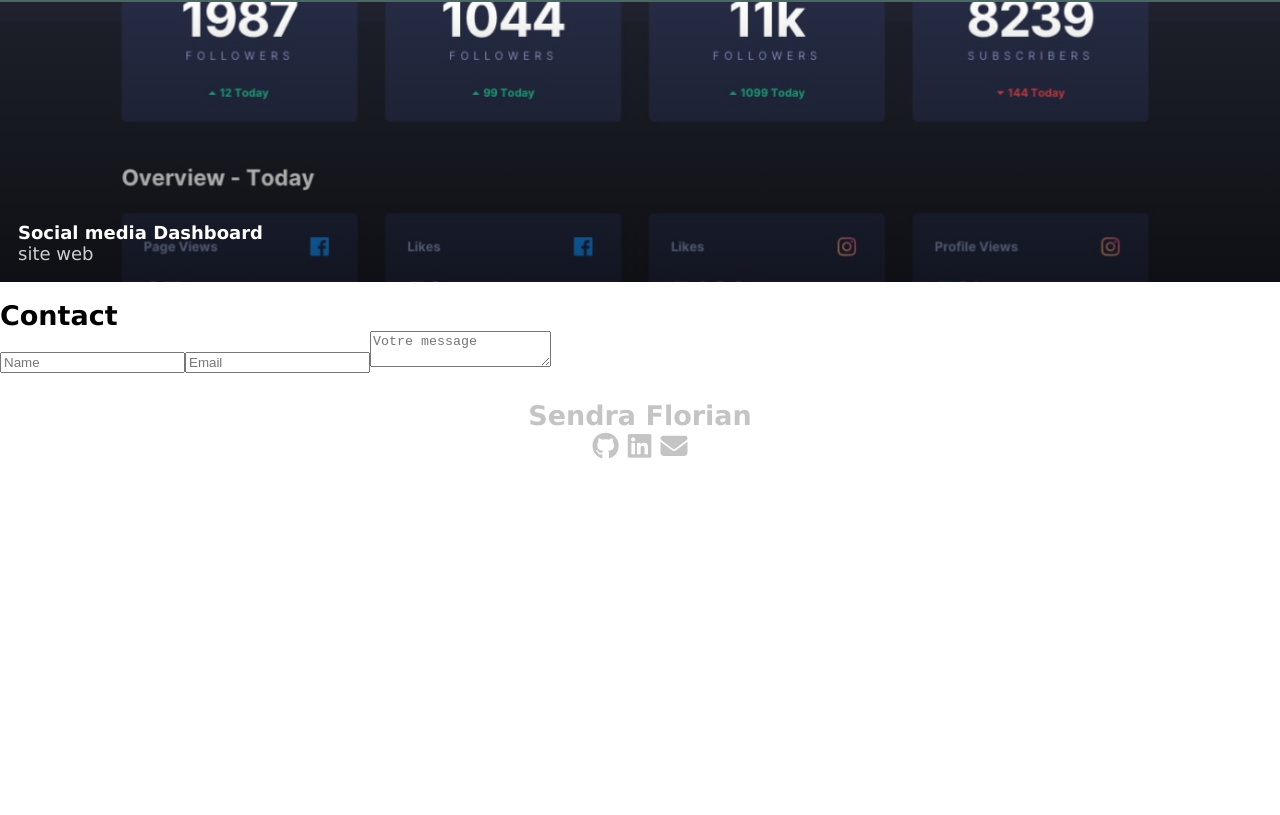
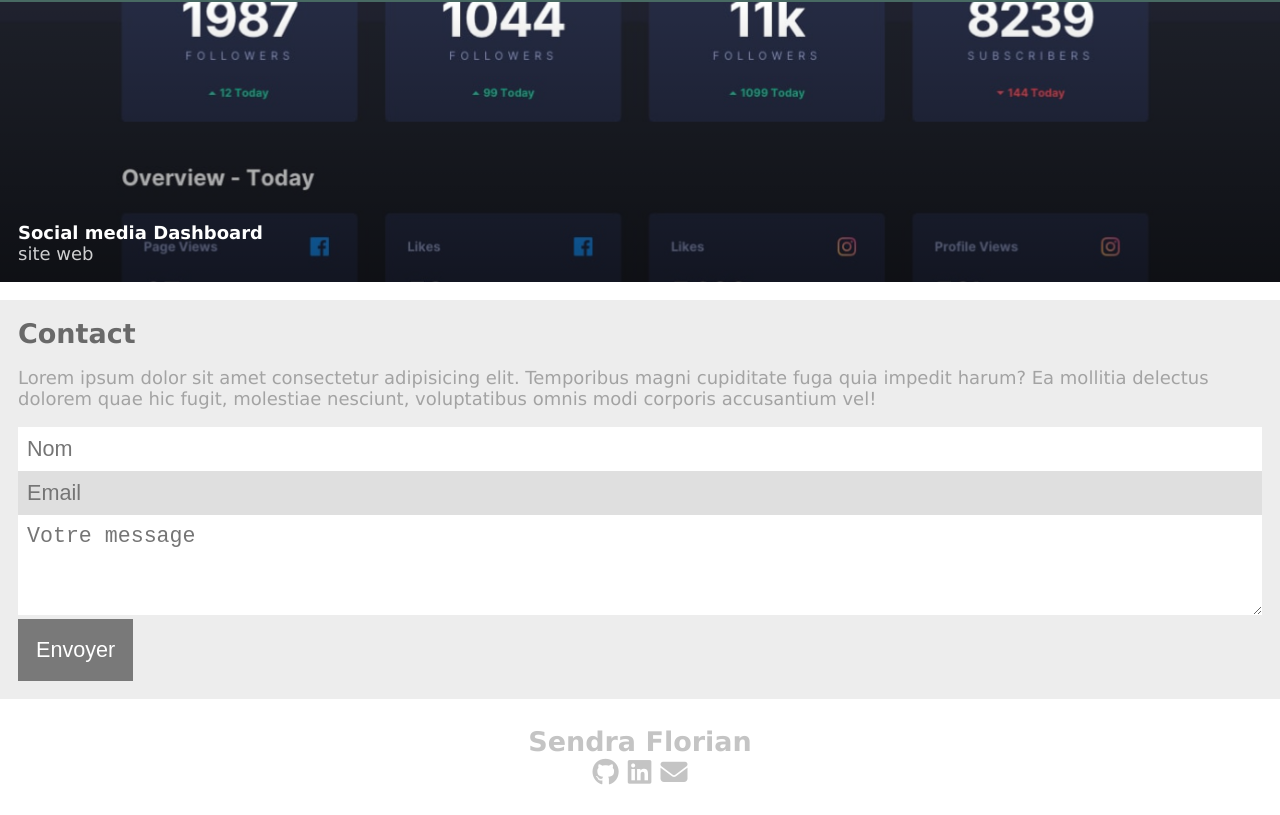
Before and after one commit to Flow2510/Portfolio, a React (Vite) app: page / in a window 1280 px wide. Shown: the part 2161-2976 px from the top of the page. Before the commit the page ends 2650 px from the top, so only its background shows below. Built offline with nearby package versions, Linux system fonts and the light colour scheme.

Commit message:
ajout de quelques regles css

```diff
--- a/src/components/contact/contact.jsx
+++ b/src/components/contact/contact.jsx
@@ -1,9 +1,11 @@
 import Form from "../form/form";
+import './contact.scss';
 
 export default function Contact(){
     return(
-        <section>
-            <h2>Contact</h2>
+        <section className="contact">
+            <h2 className="contact__title">Contact</h2>
+            <p className="contact__text">Lorem ipsum dolor sit amet consectetur adipisicing elit. Temporibus magni cupiditate fuga quia impedit harum? Ea mollitia delectus dolorem quae hic fugit, molestiae nesciunt, voluptatibus omnis modi corporis accusantium vel!</p>
             <Form />
         </section>
     )
--- /dev/null
+++ b/src/components/contact/contact.scss
@@ -0,0 +1,13 @@
+.contact{
+    padding: 1rem;
+    color: #a3a3a3;
+    background-color: #ededed;
+
+    &__title{
+        color: #696969;
+    }
+
+    &__text{
+        padding: 1rem 0;
+    }
+}
--- a/src/components/form/form.jsx
+++ b/src/components/form/form.jsx
@@ -1,15 +1,20 @@
 import './form.scss';
 
 export default function Form() {
+    const handleClick = (e) => {
+        e.preventDefault();
+    }
+
     return(
-            <form action="">
-                <label htmlFor="">
-                    <input type="text" name="" id="" placeholder='Name'/>
+            <form action="submit" className='form'>
+                <label htmlFor="" className='form__label'>
+                    <input className='form__label-input' type="text" name="" id="" placeholder='Nom'/>
                 </label>
-                <label htmlFor="">
-                    <input type="email" name="" id="" placeholder='Email'/>
+                <label htmlFor="" className='form__label'>
+                    <input className='form__label-input form__label-input-email' type="email" name="" id="" placeholder='Email'/>
                 </label>
-                <textarea name="" id="" placeholder='Votre message'></textarea>
+                <textarea className='form__textarea' name="" id="" placeholder='Votre message'></textarea>
+                <button className='form__button' onClick={handleClick} type="submit">Envoyer</button>
             </form>
     )
 }
--- a/src/components/form/form.scss
+++ b/src/components/form/form.scss
@@ -0,0 +1,32 @@
+.form{
+
+    &__label{
+
+        &-input{
+            width: 100%;
+            padding: 0.5rem;
+            border: none;
+            font-size: 1.2rem;
+        }
+
+        &-input-email{
+            background-color: #dfdfdf;
+        }
+    }
+
+    &__textarea{
+        width: 100%;
+        height: 100px;
+        padding: 0.5rem;
+        border: none;
+        font-size: 1.2rem;
+    }
+
+    &__button{
+        border: none;
+        padding: 1rem;
+        color: white;
+        background: #797979;
+        font-size: 1.2rem;
+    }
+}
--- a/src/components/header/header.jsx
+++ b/src/components/header/header.jsx
@@ -26,7 +26,9 @@ export default function Header() {
                             Contact
                         </Link>
                         <div className="header__social">
-                        {/* icônes médias sociaux */}
+                            <Link className="footer__social-link"><i className="fa-brands fa-github"></i></Link>
+                            <Link className="footer__social-link"><i className="fa-brands fa-linkedin"></i></Link>
+                            <Link className="footer__social-link"><i className="fa-solid fa-envelope"></i></Link>
                         </div>
                     </div>
                 </div>
--- a/src/components/header/header.scss
+++ b/src/components/header/header.scss
@@ -62,4 +62,10 @@
             color: white;
         }
     }
+
+    &__social{
+        display: flex;
+        gap: 1rem;
+        font-size: 1.5rem;
+    }
 }
```
